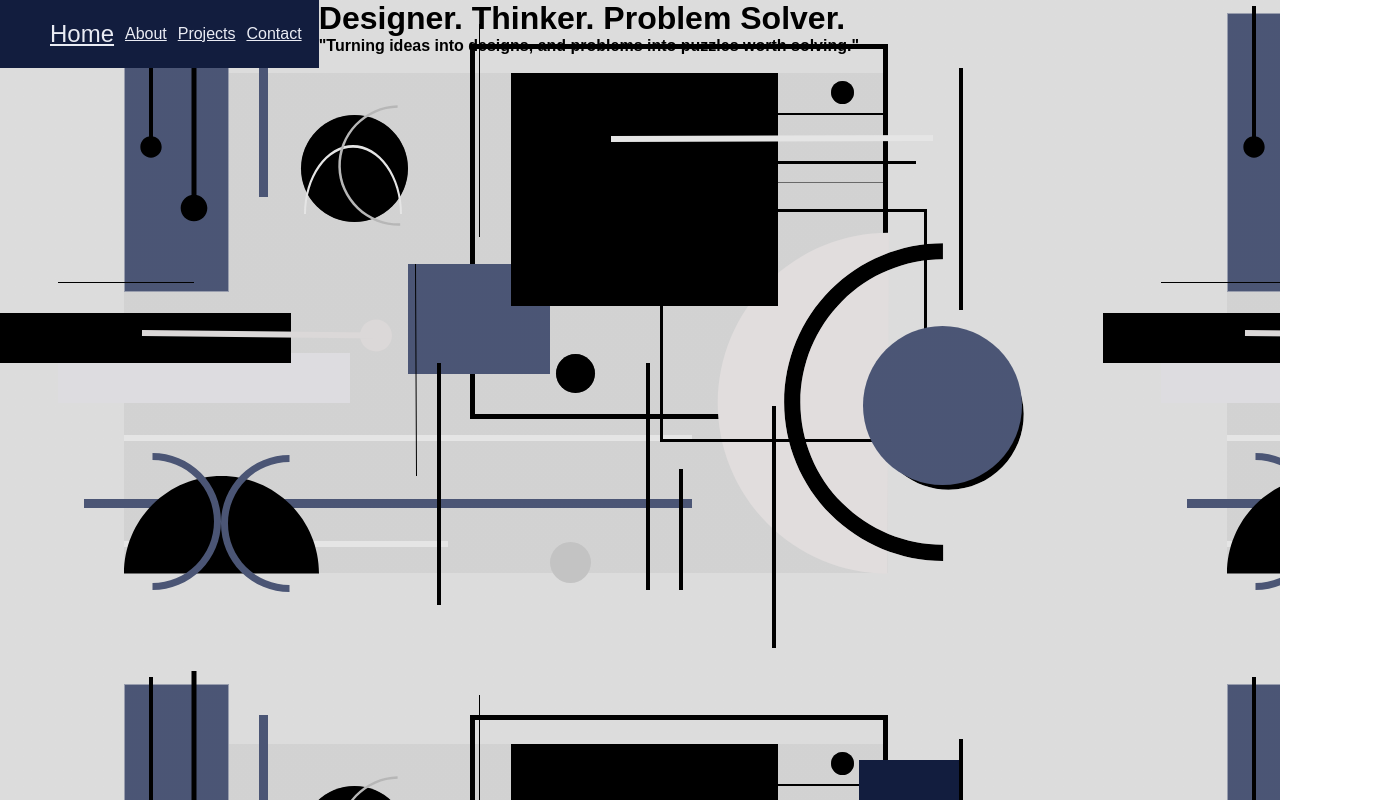
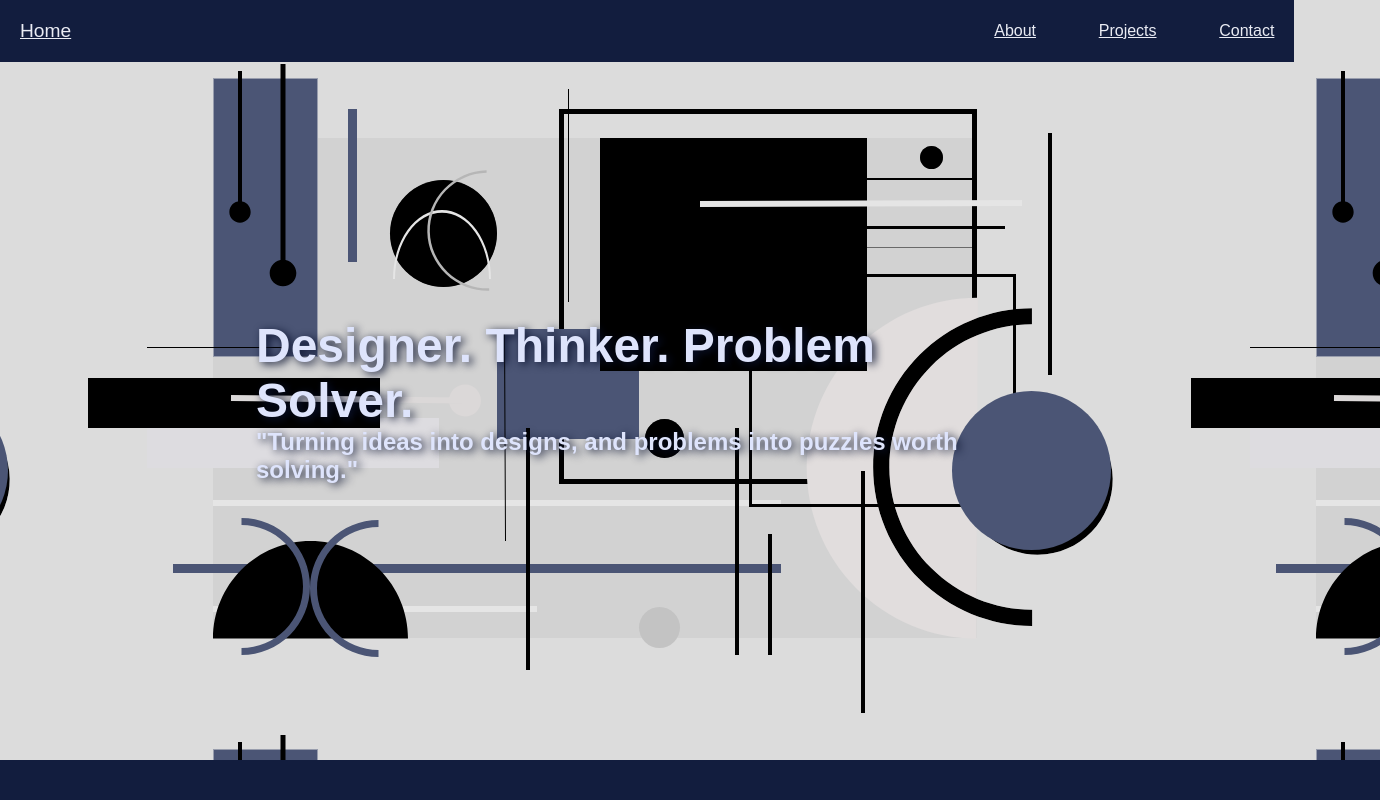
Before and after one commit to ernsuze/2025-Portfolio-Project, a plain HTML site: page index.html in a window 1280 px wide. Shown: the whole page, 1380 px wide, since content can reach past the window. Drawn offline with Linux system fonts and the light colour scheme.

Commit message:
Update landingStyles.css
completely changed the format/code for the header nav and footer, added the background image.

**NOTE:

May add pointer (hover), link change once clicked, remove the link underline, add animation, decorate the box of the href to look .. better?

```diff
--- a/landingStyles.css
+++ b/landingStyles.css
@@ -7,8 +7,12 @@
 
 .container {
     background-image: linear-gradient(rgba(0, 0, 0, 0.1), rgba(0, 0, 0, 0.1)),url(background.svg);
+    background-position: center;
+
+    overflow: hidden;
     display: flex;
-    width: 100vw;
+    flex-direction: column;
+    max-width: 100%;
     height: 100vh;
 }
 
@@ -16,9 +20,11 @@ header nav {
     display: flex;
     flex-direction: row;
     align-items: center;
-    padding: 20px 50px;
+    padding: 20px;
     background-color: #121d3e;
     gap: 5%;
+    width: 98%;
+
 }
 
 header nav a {
@@ -28,54 +34,26 @@ header nav a {
 
 #myHome {
     margin-right:auto;
-    font-size: 1.5em;
+    font-size: 1.2em;
 }
 
 footer {
-    align-self: flex-end;
+    justify-content: flex-end;
     padding: 20px 50px;
     background-color: #121d3e;
+    width: 100%;
+    flex-direction: row;
+    overflow: hidden;
+
 }
 
-main {
+ main {
+    align-items: center;
+    padding: 10%;
+    margin: 10%;
+    flex-grow: 1.5;
+    color: #dee4fc;
+    text-shadow: 3px 2px 8px #0a122f;
+    font-size: 1.5em;
 
 }
-/*.parent {
-    /*
-    display: flex;
-    flex-direction: row;
-  }
-
-  @media screen and (min-width: 390px) and (max-width: 767px) {
-    .container {
-      height: 100%;
-    }
-
-    .container .navbar {
-      flex-direction: column;
-    }
-  }
-  header {
-    background-color: #01161E;
-  }
-
-  header nav {
-    flex-grow: 9;
-    gap: 20px;
-    margin: 2px;
-    padding: 10px;
-
-  }
-
-  header nav a {
-    color: #EFF6E0;
-  }
-
-  header nav a:first-child {
-    margin-right:auto;
-  }
-
-  footer {
-     background-color: #01161E;
-     align-self: flex-end;
-  } */
```
